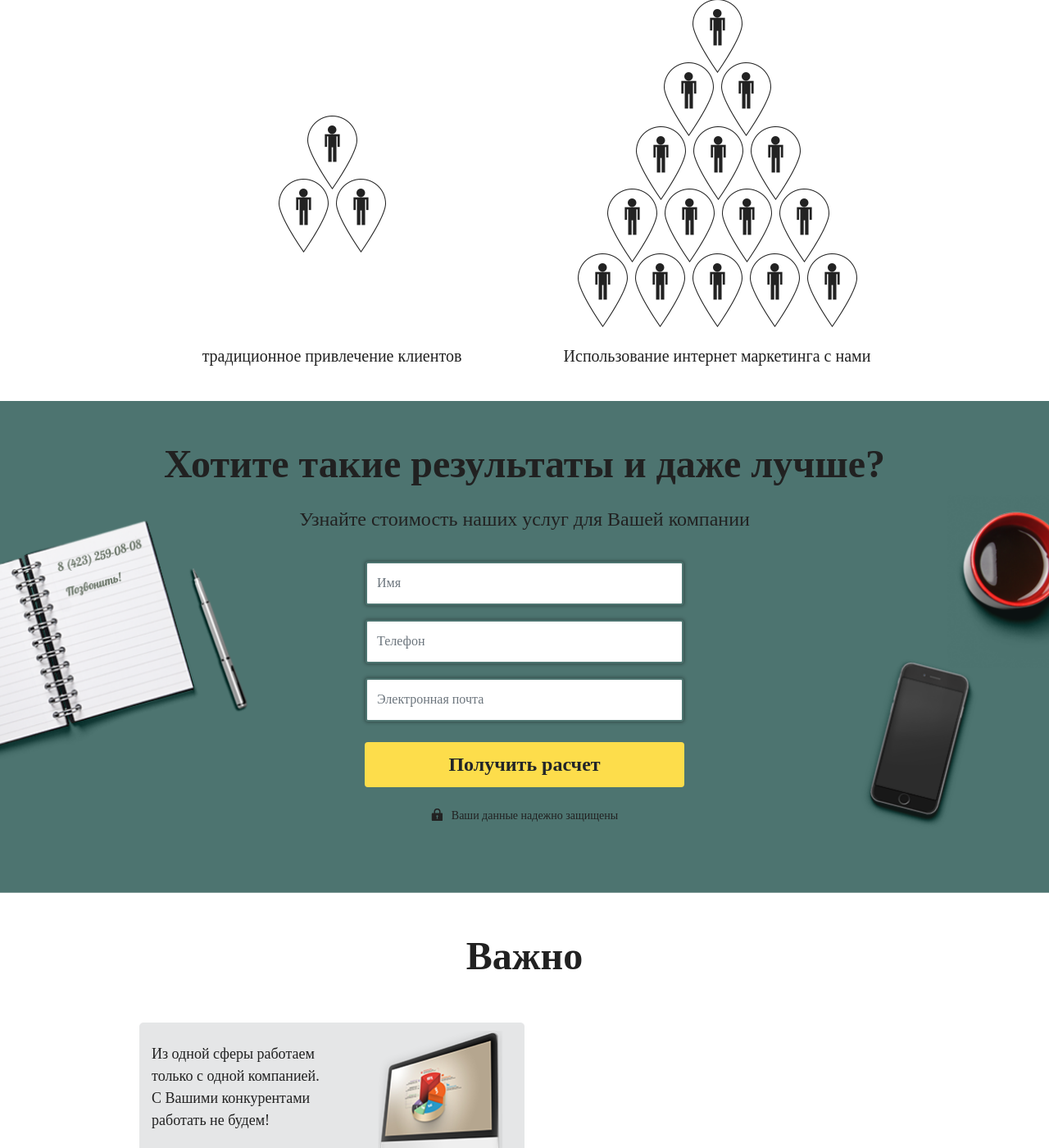
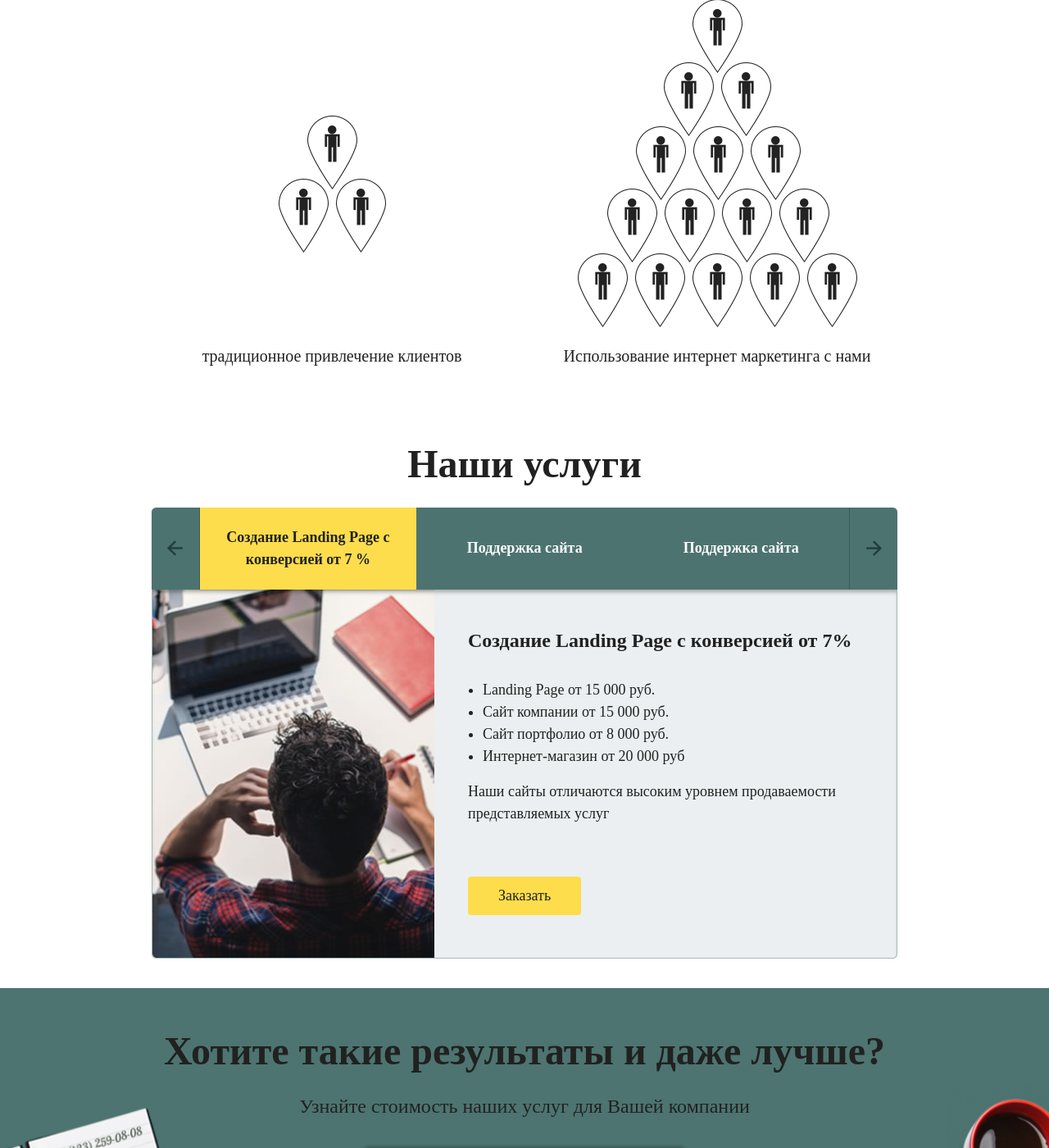
Before and after one commit to b1rdex/leadcenter, a PHP site: page / in a window 1280 px wide. Shown: the part 1922-3322 px from the top of the page at 82% size. Run offline with PHP 8.4, Linux system fonts and the light colour scheme; some libraries are stand-ins or nearby versions.

Commit message:
i'm done

```diff
--- a/index.html
+++ b/index.html
@@ -110,13 +110,37 @@
     </div>
   </div>
 
-<!--   <div class="stripe stripe-services">
+  <div class="stripe stripe-services">
     <div class="container">
       <h2>Наши услуги</h2>
+
+      <ul class="list">
+        <li class="nav left"> </li>
+        <li class="active">Создание Landing Page с конверсией от 7 %</li>
+        <li>Поддержка сайта</li>
+        <li>Поддержка сайта</li>
+        <li class="nav right"> </li>
+      </ul>
+
+      <div class="service service1">
+        <div class="content">
+          <h3 class="title">Создание Landing Page с конверсией от 7%</h3>
+          <ul>
+            <li>Landing Page от 15 000 руб.</li>
+            <li>Сайт компании от 15 000 руб.</li>
+            <li>Сайт портфолио от 8 000 руб.</li>
+            <li>Интернет-магазин от 20 000 руб</li>
+          </ul>
+
+          <p>Наши сайты отличаются высоким уровнем продаваемости представляемых услуг</p>
+        </div>
+
+        <a href="#" class="btn btn-yellow">Заказать</a>
+      </div>
     </div>
   </div>
 
-  <div class="stripe stripe-works">
+<!--   <div class="stripe stripe-works">
   <div class="container">
     <h2>Наши работы</h2>
 
--- a/main.css
+++ b/main.css
@@ -55,7 +55,8 @@ body {
       font-size: 50px;
       background: transparent url(/img/header-brush.png) center no-repeat;
       display: block;
-      margin-top: 1rem; }
+      margin-top: 1rem;
+      color: #212121; }
       .stripe-head .dreams span small {
         font-size: 30px;
         font-weight: 400; }
@@ -137,6 +138,82 @@ body {
   .stripe-comparison .users .users-many {
     background-image: url(/img/users.png);
     background-position: center top; }
+
+.stripe-services .list {
+  list-style: none;
+  padding: 0;
+  margin: 0;
+  background-color: #4C7370;
+  border-top-left-radius: .3em;
+  border-top-right-radius: .3em;
+  font-weight: bold;
+  color: #fff;
+  overflow: hidden; }
+  .stripe-services .list li {
+    height: 100px;
+    display: table-cell;
+    vertical-align: middle;
+    text-align: center;
+    width: 290px;
+    cursor: pointer; }
+    .stripe-services .list li:hover, .stripe-services .list li.active {
+      background-color: #FDDD4B;
+      color: #212121; }
+    .stripe-services .list li.nav {
+      width: 50px;
+      font-weight: bold;
+      font-size: 2em;
+      background: transparent url(/img/nav/left.png) center no-repeat;
+      padding: 0 0.8em; }
+      .stripe-services .list li.nav:hover {
+        background-color: #4C7370;
+        color: #FDDD4B; }
+      .stripe-services .list li.nav.left {
+        border-right: 1px solid #3F5B59; }
+        .stripe-services .list li.nav.left:hover {
+          background-image: url(/img/nav/left-active.png); }
+      .stripe-services .list li.nav.right {
+        background-image: url(/img/nav/right.png);
+        border-left: 1px solid #3F5B59; }
+        .stripe-services .list li.nav.right:hover {
+          background-image: url(/img/nav/right-active.png); }
+
+.stripe-services .service {
+  background: #EBEFF1 url(/img/services/1.jpg) top left no-repeat;
+  padding-left: 385px;
+  height: 450px;
+  border: 1px solid rgba(100, 133, 130, 0.5);
+  border-top: 0;
+  border-bottom-left-radius: .3em;
+  border-bottom-right-radius: .3em;
+  box-shadow: inset 0px 5px 5px -2px rgba(0, 0, 0, 0.3); }
+  .stripe-services .service.service1 {
+    background-image: url(/img/services/1.jpg); }
+  .stripe-services .service.service2 {
+    background-image: url(/img/services/2.jpg); }
+  .stripe-services .service.service3 {
+    background-image: url(/img/services/3.jpg); }
+  .stripe-services .service.service4 {
+    background-image: url(/img/services/4.jpg); }
+  .stripe-services .service.service5 {
+    background-image: url(/img/services/5.jpg); }
+  .stripe-services .service.service6 {
+    background-image: url(/img/services/6.jpg); }
+  .stripe-services .service .title {
+    font-size: 24px;
+    text-align: left;
+    padding-top: 2em;
+    padding-bottom: 1em; }
+  .stripe-services .service ul {
+    padding-left: 1em; }
+  .stripe-services .service a {
+    color: #212121;
+    font-weight: 500;
+    font-size: 18px; }
+  .stripe-services .service .content {
+    min-height: 350px; }
+  .stripe-services .service .btn {
+    padding: .5em 2em; }
 
 .stripe-want-better {
   background-image: url(/img/better-bg.png); }
--- a/main.sass
+++ b/main.sass
@@ -63,6 +63,7 @@ body
       background: transparent url(/img/header-brush.png) center no-repeat
       display: block
       margin-top: 1rem
+      color: #212121
       small
         font-size: 30px
         font-weight: 400
@@ -171,6 +172,84 @@ body
       background-image: url(/img/users.png)
       background-position: center top
 
+
+
+
+.stripe-services
+  .list
+    list-style: none
+    padding: 0
+    margin: 0
+    background-color: #4C7370
+    border-top-left-radius: .3em
+    border-top-right-radius: .3em
+    font-weight: bold
+    color: #fff
+    overflow: hidden
+    li
+      height: 100px
+      display: table-cell
+      vertical-align: middle
+      text-align: center
+      width: 290px
+      cursor: pointer
+      &:hover, &.active
+        background-color: #FDDD4B
+        color: #212121
+      &.nav
+        width: 50px
+        font-weight: bold
+        font-size: 2em
+        background: transparent url(/img/nav/left.png) center no-repeat
+        padding: 0 0.8em
+        &:hover
+          background-color: #4C7370
+          color: #FDDD4B
+        &.left
+          border-right: 1px solid #3F5B59
+          &:hover
+            background-image: url(/img/nav/left-active.png)
+        &.right
+          background-image: url(/img/nav/right.png)
+          border-left: 1px solid #3F5B59
+          &:hover
+            background-image: url(/img/nav/right-active.png)
+  .service
+    background: #EBEFF1 url(/img/services/1.jpg) top left no-repeat
+    padding-left: 385px
+    height: 450px
+    border: 1px solid rgba(100, 133, 130, 0.5)
+    border-top: 0
+    border-bottom-left-radius: .3em
+    border-bottom-right-radius: .3em
+    box-shadow: inset 0px 5px 5px -2px rgba(0, 0, 0, 0.3)
+    &.service1
+      background-image: url(/img/services/1.jpg)
+    &.service2
+      background-image: url(/img/services/2.jpg)
+    &.service3
+      background-image: url(/img/services/3.jpg)
+    &.service4
+      background-image: url(/img/services/4.jpg)
+    &.service5
+      background-image: url(/img/services/5.jpg)
+    &.service6
+      background-image: url(/img/services/6.jpg)
+    .title
+      font-size: 24px
+      text-align: left
+      padding-top: 2em
+      padding-bottom: 1em
+    ul
+      padding-left: 1em
+    a
+      color: #212121
+      font-weight: 500
+      font-size: 18px
+    .content
+      min-height: 350px
+    .btn
+      padding: .5em 2em
 
 
 
```
Also changed, not shown: img/nav/left-active.png (added), img/nav/left.png (added), img/nav/right-active.png (added), img/nav/right.png (added), img/services/1.jpg (added), img/services/2.jpg (added), img/services/3.jpg (added), img/services/4.jpg (added), img/services/5.jpg (added), img/services/6.jpg (added). Lines whose indentation alone changed are shown as unchanged.
